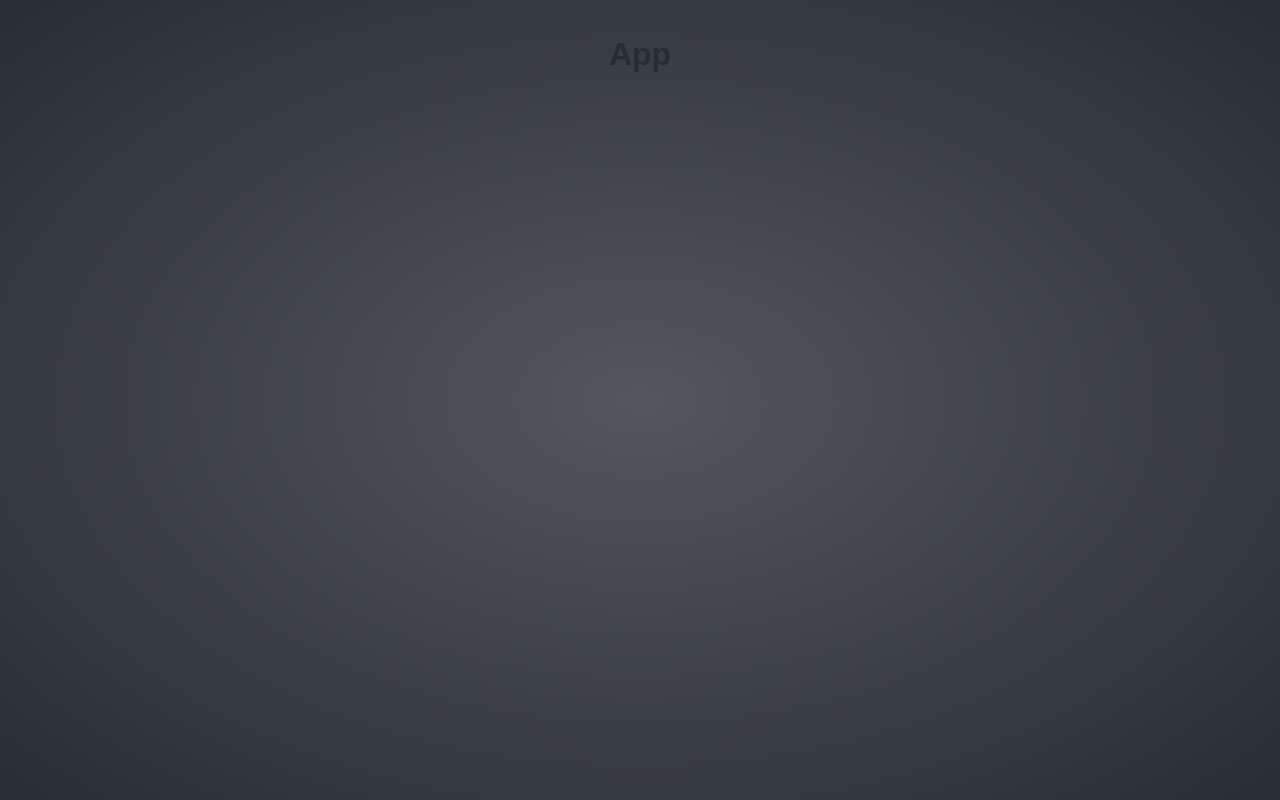
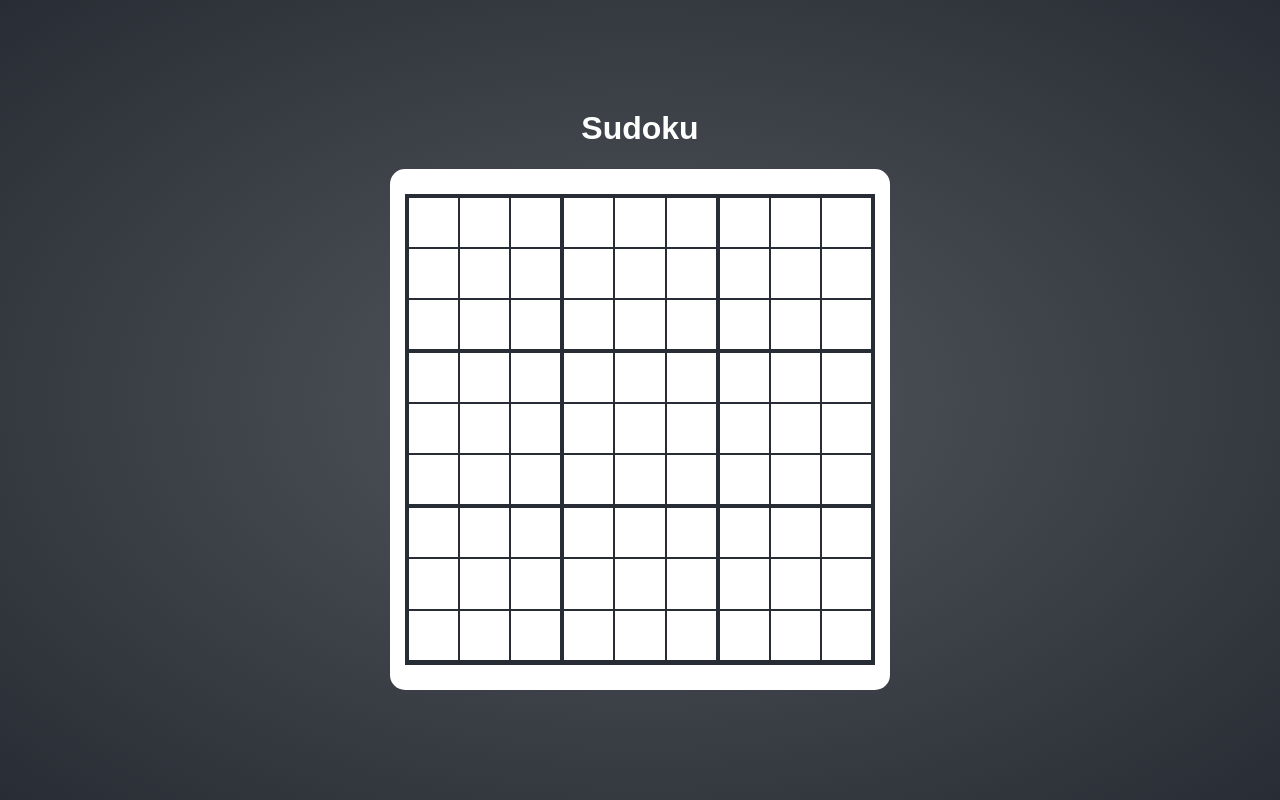
Before and after one commit to cuongla/typescript-sudoku, a React (Create React App) app: page / in a window 1280 px wide. Built offline with nearby package versions, Linux system fonts and the light colour scheme.

Commit message:
Added blocks and styles for it

```diff
--- a/src/App.tsx
+++ b/src/App.tsx
@@ -4,11 +4,20 @@
 // styles
 import { GlobalStyles, theme } from './styles';
 
+// components
+import { Card, Content, Grid, Title } from './components'
+
+
 const App = () => {
     return (
         <ThemeProvider theme={theme}>
             <GlobalStyles />
-            <h1>App</h1>
+            <Content data-cy="content">
+                <Title data-cy="title">Sudoku</Title>
+                <Card data-cy="card">
+                    <Grid />
+                </Card>
+            </Content>
         </ThemeProvider>
     )
 }
--- /dev/null
+++ b/src/components/grid/block/index.tsx
@@ -0,0 +1,14 @@
+import React, { FC } from 'react'
+
+import { Container } from './styles'
+
+interface IProps {
+  colIndex: number
+  rowIndex: number
+}
+
+const Block: FC<IProps> = ({ colIndex, rowIndex }) => {
+  return <Container data-cy={`block-${rowIndex}-${colIndex}`} />
+}
+
+export default Block
--- /dev/null
+++ b/src/components/grid/block/styles/index.ts
@@ -0,0 +1,30 @@
+import styled, { css } from 'styled-components'
+
+export const Container = styled.div`
+  ${({ theme }) => css`
+    align-items: center;
+    background-color: ${theme.colors.white};
+    border: solid 1px ${theme.colors.black};
+    cursor: pointer;
+    display: flex;
+    flex-grow: 1;
+    flex-shrink: 0;
+    flex-basis: 0;
+    font-size: 20px;
+    font-weight: bold;
+    height: auto;
+    justify-content: center;
+    transition: ${theme.transition};
+    user-select: none;
+
+    &:before {
+      padding-top: 100%;
+      content: '';
+      float: left;
+    }
+
+    &:hover {
+      background-color: ${theme.colors.lightBlue};
+    }
+  `}
+`
--- /dev/null
+++ b/src/components/grid/index.tsx
@@ -0,0 +1,26 @@
+import React, { FC, Children } from 'react'
+
+import Block from './block'
+import { Container, Row } from './styles'
+
+const Grid: FC = () => {
+  // Other stuff on the way
+
+  return (
+    <Container data-cy="grid-container">
+      {Children.toArray(
+        [...Array(9)].map((_, rowIndex) => (
+          <Row data-cy="grid-row-container">
+            {Children.toArray(
+              [...Array(9)].map((_, colIndex) => (
+                <Block colIndex={colIndex} rowIndex={rowIndex} />
+              ))
+            )}
+          </Row>
+        ))
+      )}
+    </Container>
+  )
+}
+
+export default Grid
--- /dev/null
+++ b/src/components/grid/styles/index.ts
@@ -0,0 +1,44 @@
+import styled, { css } from 'styled-components'
+
+export const Container = styled.div`
+  display: flex;
+  flex-direction: column;
+  margin: 10px 0;
+`
+
+export const Row = styled.div`
+  ${({ theme }) => css`
+    display: flex;
+    flex-flow: row;
+
+    &:nth-child(1) {
+      div {
+        border-top: solid 4px ${theme.colors.black};
+      }
+    }
+    &:nth-child(3),
+    &:nth-child(6) {
+      div {
+        border-bottom: solid 3px ${theme.colors.black};
+      }
+    }
+    &:nth-child(9) {
+      border-bottom: solid 4px ${theme.colors.black};
+    }
+
+    div {
+      &:nth-child(1) {
+        border-left: solid 4px ${theme.colors.black};
+      }
+      &:nth-child(3),
+      &:nth-child(6),
+      &:nth-child(9) {
+        border-right: solid 4px ${theme.colors.black};
+      }
+      &:nth-child(4),
+      &:nth-child(7) {
+        border-left: none;
+      }
+    }
+  `}
+`
--- /dev/null
+++ b/src/components/index.ts
@@ -0,0 +1,2 @@
+export { default as Grid } from './grid'
+export * from './styles'
--- /dev/null
+++ b/src/components/styles/card/index.ts
@@ -0,0 +1,13 @@
+import styled, { css } from 'styled-components'
+
+export const Card = styled.div`
+  ${({ theme }) => css`
+    background-color: ${theme.colors.white};
+    border-radius: 15px;
+    display: flex;
+    flex: 1;
+    flex-direction: column;
+    max-height: fit-content;
+    padding: 15px;
+  `}
+`
--- /dev/null
+++ b/src/components/styles/content/index.ts
@@ -0,0 +1,9 @@
+import styled from 'styled-components'
+
+export const Content = styled.div`
+  max-width: 500px;
+  display: flex;
+  flex: 1;
+  flex-direction: column;
+  justify-content: center;
+`
--- /dev/null
+++ b/src/components/styles/index.ts
@@ -0,0 +1,3 @@
+export * from './card'
+export * from './content'
+export * from './title'
--- /dev/null
+++ b/src/components/styles/title/index.ts
@@ -0,0 +1,9 @@
+import styled, { css } from 'styled-components'
+
+export const Title = styled.h1`
+  ${({ theme }) => css`
+    color: ${theme.colors.white};
+    margin-top: 0;
+    text-align: center;
+  `}
+`
--- a/src/styles/global.ts
+++ b/src/styles/global.ts
@@ -1,7 +1,8 @@
 import { createGlobalStyle, css } from 'styled-components'
+import theme from './theme';
 
 export default createGlobalStyle`
-  ${({ theme }) => css`
+  ${({ theme: any }) => css`
     html {
       height: 100%;
 
```
Also changed, not shown: 1 other file (tests, documents, lock files or other folders).
